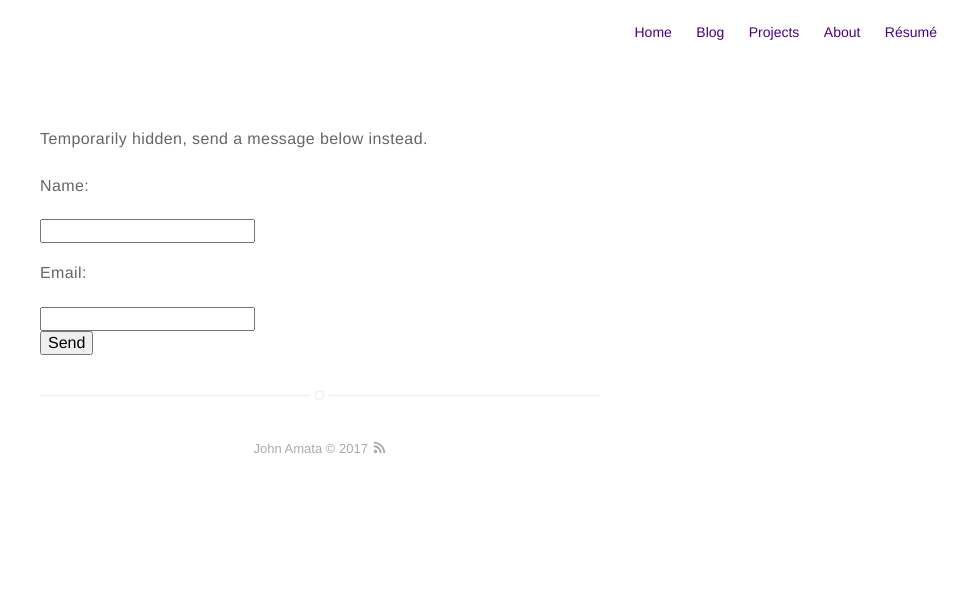
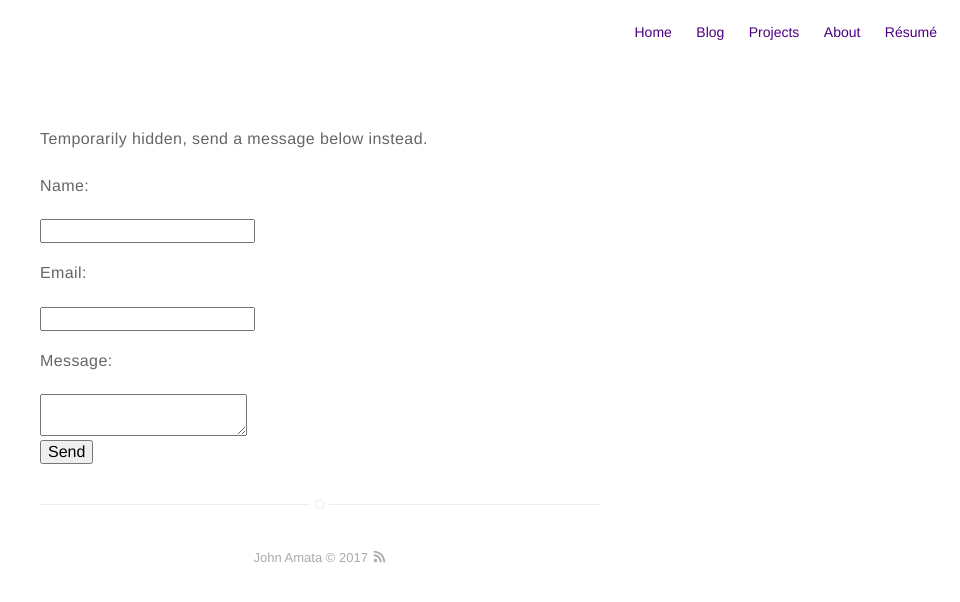
Before and after one commit to jpamata/jpamata.github.io, a Jekyll site: the page built from resume.md, in a window 1280 px wide. Shown: the top 602 px of the page, without its empty margins (320-1280 px from the left). Built offline with Jekyll 4.4.1, drawn with Linux system fonts in a browser that asks for light colours.

Commit message:
Update resume.md

```diff
--- a/resume.md
+++ b/resume.md
@@ -4,21 +4,11 @@ title:  Resume
 permalink: /resume/
 ---
 
-<!--- <link rel="stylesheet" href="https://maxcdn.bootstrapcdn.com/bootstrap/3.3.7/css/bootstrap.min.css"> -->
-
-<!--- <script src="https://ajax.googleapis.com/ajax/libs/jquery/3.2.1/jquery.min.js"></script> -->
-
-<!--- <script src="https://maxcdn.bootstrapcdn.com/bootstrap/3.3.7/js/bootstrap.min.js"></script> -->
-
-<!--- <a class="btn btn-default" href="https://drive.google.com/file/d/0B60HfAD9wkNmV0g3X3J4X0RrUVk/view">Download</a> -->
-
-<!--- <iframe  src="https://drive.google.com/file/d/0B60HfAD9wkNmV0g3X3J4X0RrUVk/preview" width="100%" height="768"> -->
-<!--- </iframe> -->
-
 <p>Temporarily hidden, send a message below instead.</p>
 <form action="//formspree.io/contact@johnamata.com" method="POST">
     <p>Name: </p><input type="text" name="name"><br />
     <p>Email: </p><input type="email" name="email"><br />
+    <p>Message: </p><textarea name="message"></textarea><br />
     <input type="submit" value="Send">
     <input type="text" name="_gotcha" style="display:none" />
 </form>
```
